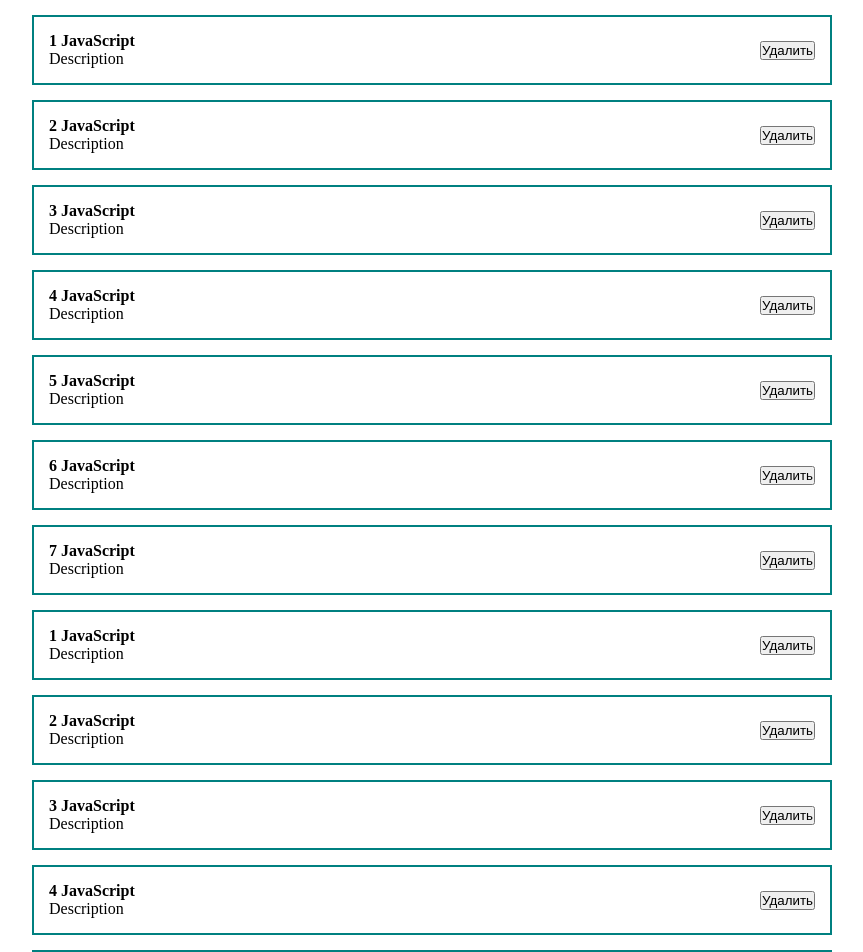
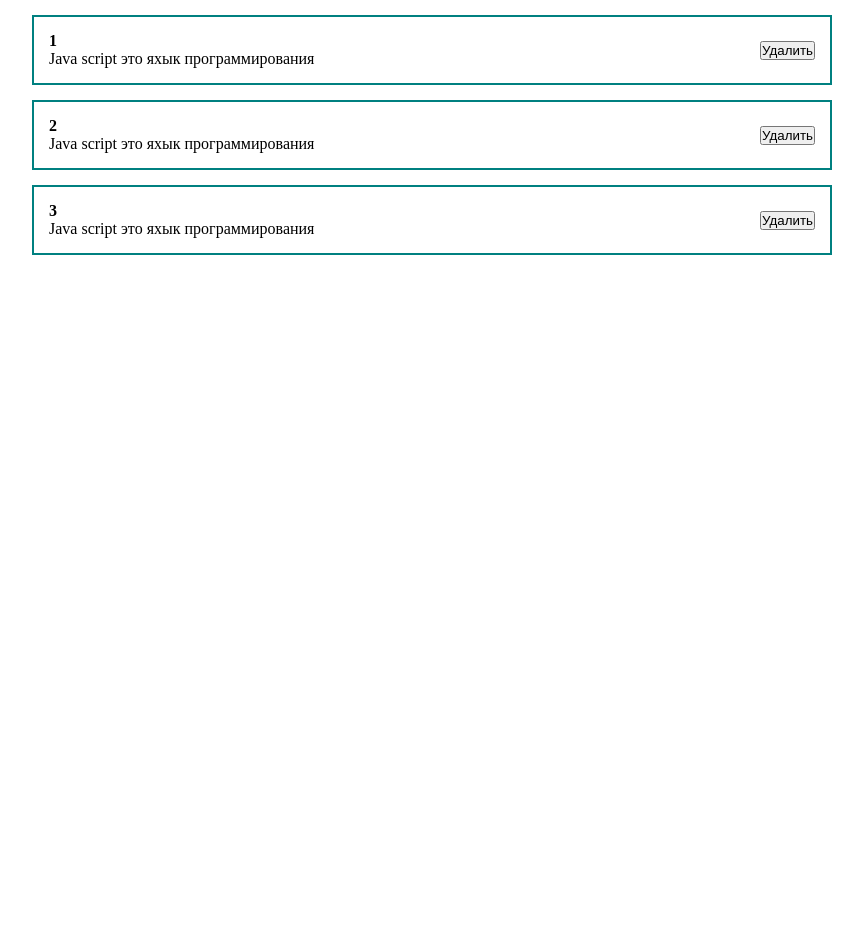
Before and after one commit to hikarido/react-fund-course, a React (Create React App) app: page / in a window 1280 px wide. Shown: the top 952 px of the page, without its empty margins (208-1071 px from the left). After the commit the page ends 800 px from the top, so only its background shows below. Built offline with nearby package versions, Linux system fonts and the light colour scheme.

Commit message:
convertation of array to list of divs

```diff
--- a/src/App.js
+++ b/src/App.js
@@ -1,28 +1,24 @@
-import React from "react";
+import React, { useState } from "react";
 import CounterAsClass from "./components/CounterAsClass";
 import './styles/App.css';
 import PostItem from "./components/PostItem";
 
 function App() {
-  const [countName, setCountName] = React.useState('Имя счетчика')
-  const [likes, setLikes] = React.useState(0);
+  const [posts, setPosts] = useState([
+    {id: 1, tytle: "Java Script", body: "Java script это яхык программирования"},
+    {id: 2, tytle: "Java Script", body: "Java script это яхык программирования"},
+    {id: 3, tytle: "Java Script", body: "Java script это яхык программирования"}
+  ]);
+
+  console.log(posts);
 
   return (
     <div className="App">
-      <PostItem post={{id: 1, title: 'JavaScript', body: 'Description'}}/>
-      <PostItem post={{id: 2, title: 'JavaScript', body: 'Description'}}/>
-      <PostItem post={{id: 3, title: 'JavaScript', body: 'Description'}}/>
-      <PostItem post={{id: 4, title: 'JavaScript', body: 'Description'}}/>
-      <PostItem post={{id: 5, title: 'JavaScript', body: 'Description'}}/>
-      <PostItem post={{id: 6, title: 'JavaScript', body: 'Description'}}/>
-      <PostItem post={{id: 7, title: 'JavaScript', body: 'Description'}}/>
-      <PostItem post={{id: 1, title: 'JavaScript', body: 'Description'}}/>
-      <PostItem post={{id: 2, title: 'JavaScript', body: 'Description'}}/>
-      <PostItem post={{id: 3, title: 'JavaScript', body: 'Description'}}/>
-      <PostItem post={{id: 4, title: 'JavaScript', body: 'Description'}}/>
-      <PostItem post={{id: 5, title: 'JavaScript', body: 'Description'}}/>
-      <PostItem post={{id: 6, title: 'JavaScript', body: 'Description'}}/>
-      <PostItem post={{id: 7, title: 'JavaScript', body: 'Description'}}/>
+      {posts.map(post =>
+        <div key={post.id}>
+          <PostItem post={post}/>
+        </div>
+      )}
     </div>
   );
 }
```
